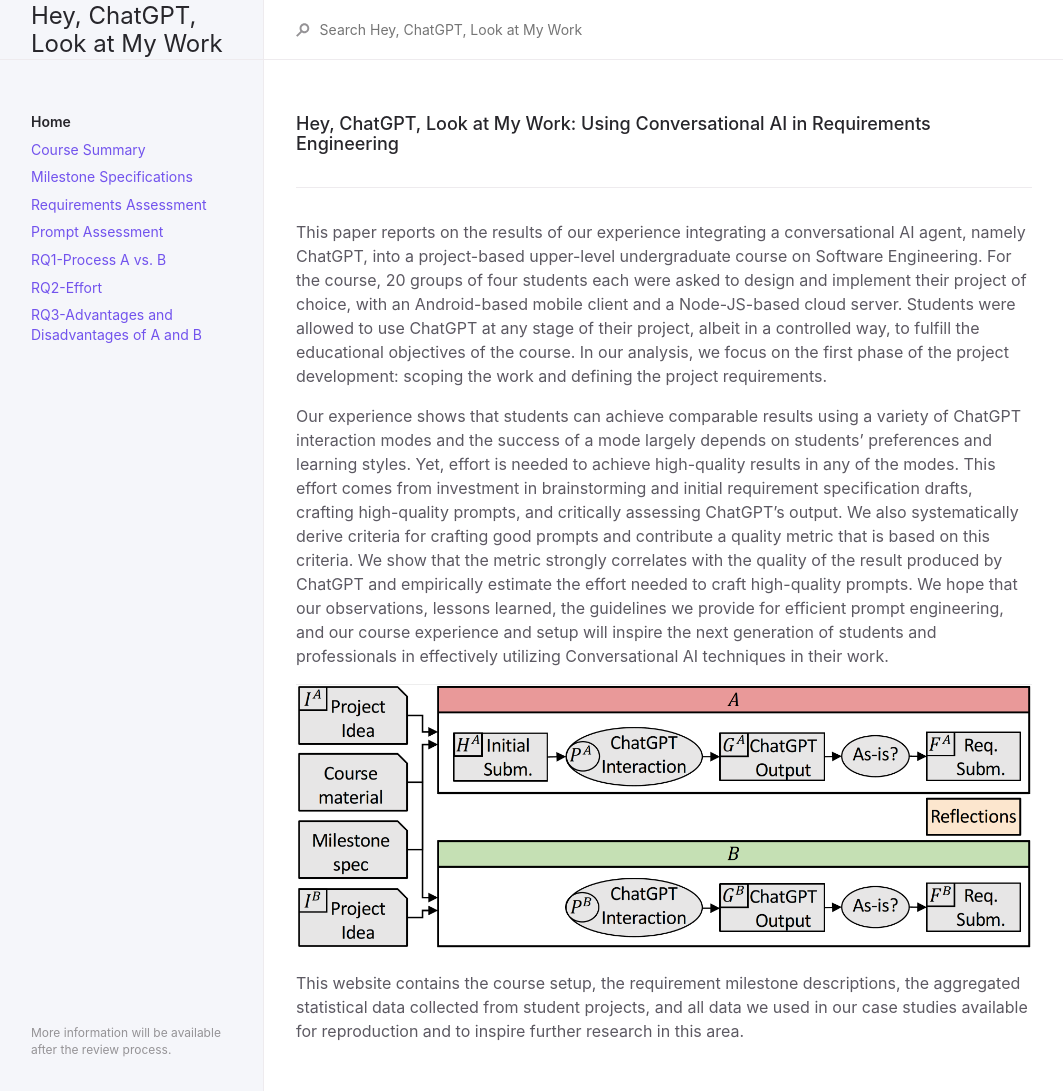
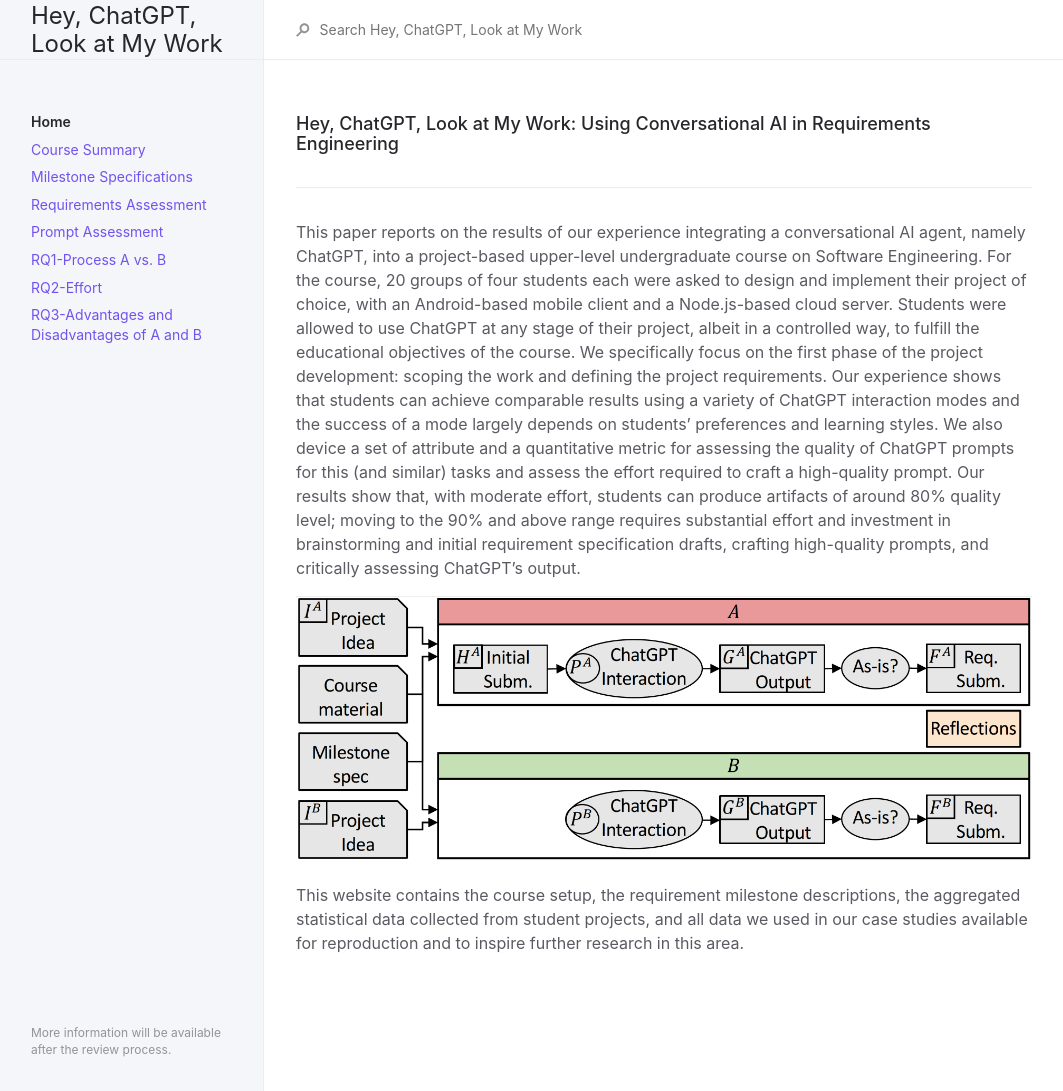
Before and after one commit to anonymousresearcher2020/anonymousresearcher2020.github.io, a Jekyll site: the page built from index.md, in a window 1280 px wide. Shown: the whole page, without its empty margins (108-1171 px from the left). Built offline with Jekyll 4.4.1, drawn with Linux system fonts in a browser that asks for light colours.

Commit message:
refactoring

```diff
--- a/index.md
+++ b/index.md
@@ -10,9 +10,7 @@ permalink: /
 
 ---
 
-This paper reports on the results of our experience integrating a conversational AI agent, namely ChatGPT, into a project-based upper-level undergraduate course on Software Engineering. For the course, 20 groups of four students each were asked to design and implement their project of choice, with an Android-based mobile client and a Node-JS-based cloud server. Students were allowed to use ChatGPT at any stage of their project, albeit in a controlled way, to fulfill the educational objectives of the course. In our analysis, we focus on the first phase of the project development: scoping the work and defining the project requirements.
-
-Our experience shows that students can achieve comparable results using a variety of ChatGPT interaction modes and the success of a mode largely depends on students’ preferences and learning styles. Yet, effort is needed to achieve high-quality results in any of the modes. This effort comes from investment in brainstorming and initial requirement specification drafts, crafting high-quality prompts, and critically assessing ChatGPT’s output. We also systematically derive criteria for crafting good prompts and contribute a quality metric that is based on this criteria. We show that the metric strongly correlates with the quality of the result produced by ChatGPT and empirically estimate the effort needed to craft high-quality prompts. We hope that our observations, lessons learned, the guidelines we provide for efficient prompt engineering, and our course experience and setup will inspire the next generation of students and professionals in effectively utilizing Conversational AI techniques in their work.
+This paper reports on the results of our experience integrating a conversational AI agent, namely ChatGPT, into a project-based upper-level undergraduate course on Software Engineering. For the course, 20 groups of four students each were asked to design and implement their project of choice, with an Android-based mobile client and a Node.js-based cloud server. Students were allowed to use ChatGPT at any stage of their project, albeit in a controlled way, to fulfill the educational objectives of the course. We specifically focus on the first phase of the project development: scoping the work and defining the project requirements. Our experience shows that students can achieve comparable results using a variety of ChatGPT interaction modes and the success of a mode largely depends on students’ preferences and learning styles. We also device a set of attribute and a quantitative metric for assessing the quality of ChatGPT prompts for this (and similar) tasks and assess the effort required to craft a high-quality prompt. Our results show that, with moderate effort, students can produce artifacts of around 80% quality level; moving to the 90% and above range requires substantial effort and investment in brainstorming and initial requirement specification drafts, crafting high-quality prompts, and critically assessing ChatGPT’s output.
 
 ![image](/img/overview.png)
 
```
Also changed, not shown: 11 other files.
